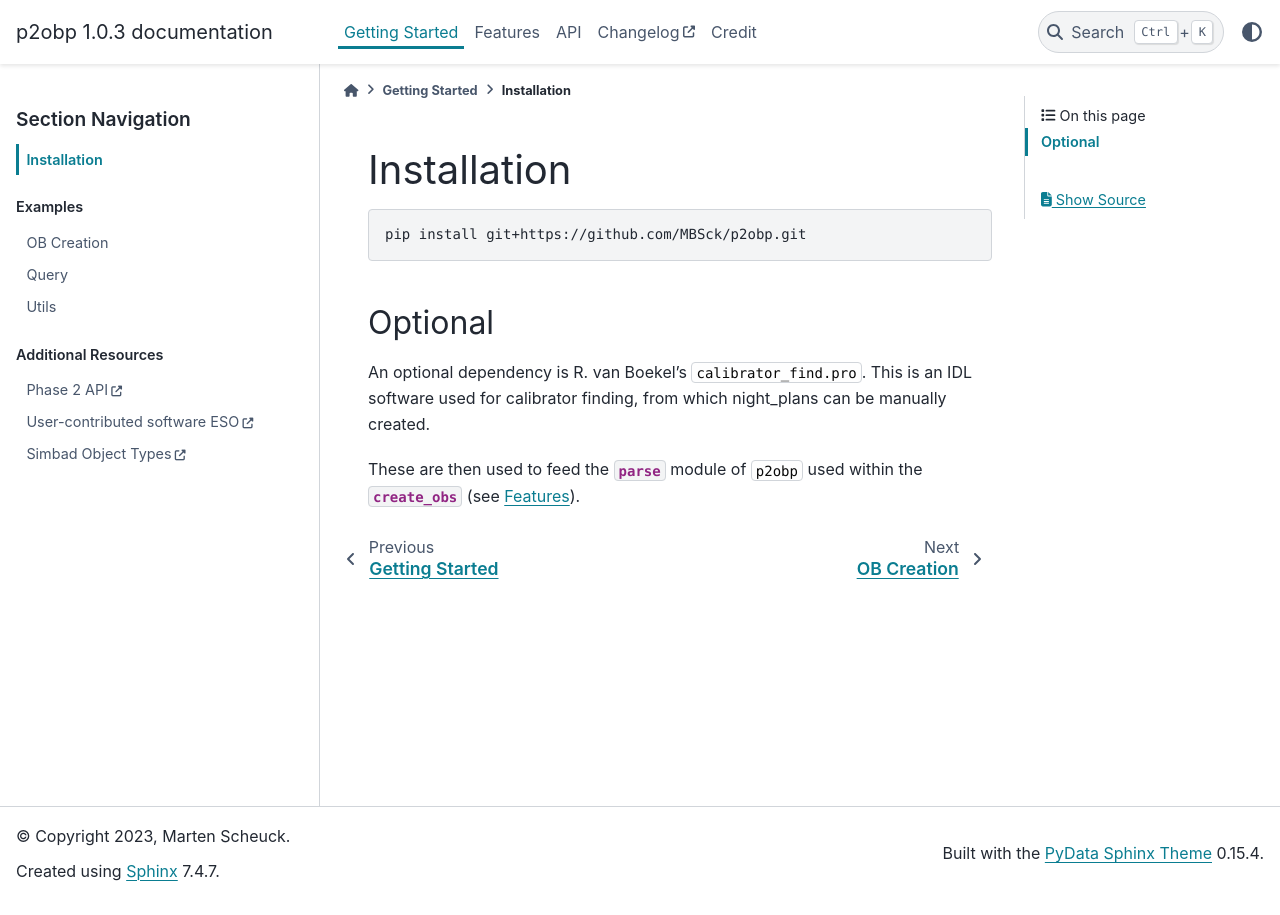
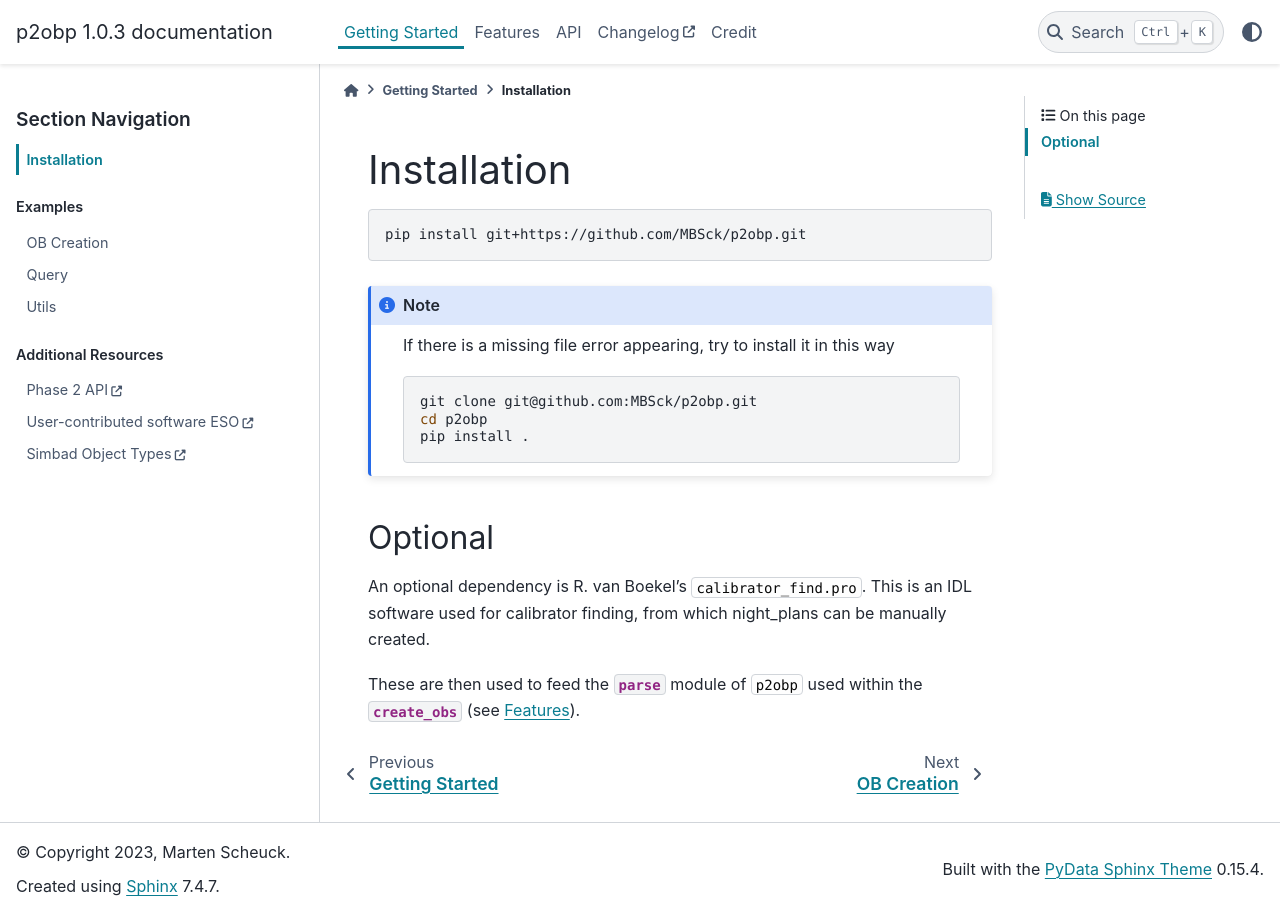
Before and after one commit to Matisse-Consortium/p2obt, a Sphinx documentation site: the page built from docs/source/installation.rst, in a window 1280 px wide. Built offline with Sphinx 7.4.7 and the PyData theme 0.15.4, drawn with Linux system fonts in a browser that asks for light colours.

Commit message:
Update `MANIFESt.in` and `docs`

```diff
--- a/docs/source/index.rst
+++ b/docs/source/index.rst
@@ -31,7 +31,7 @@ For more information on the specific capabilities of this software see :ref:`Fea
      pip install git+https://github.com/MBSck/p2obp.git
 
 
-   For more information see :ref:`Getting Started <getting_started>`
+   For more information (or if you encounter problems, such as missing files) see :ref:`Getting Started <getting_started>`
 
 .. toctree::
    :hidden:
--- a/docs/source/installation.rst
+++ b/docs/source/installation.rst
@@ -11,6 +11,16 @@ Installation
 
   pip install git+https://github.com/MBSck/p2obp.git
 
+.. note::
+
+  If there is a missing file error appearing, try to install it in this way
+
+  .. sourcecode:: bash
+
+    git clone git@github.com:MBSck/p2obp.git
+    cd p2obp
+    pip install .
+
 
 Optional
 ============
--- a/pyproject.toml
+++ b/pyproject.toml
@@ -4,7 +4,7 @@ build-backend = "setuptools.build_meta"
 
 [project]
 name = "p2obp"
-version = "1.5.0"
+version = "1.5.3"
 description = "The Phase 2 OB Pipeline (p2obp) an automation tool for the MATISSE observation preparation."
 requires-python = ">=3.9"
 readme = "README.md"
```
Also changed, not shown: README.md (+1 -1 lines), 1 other file.
